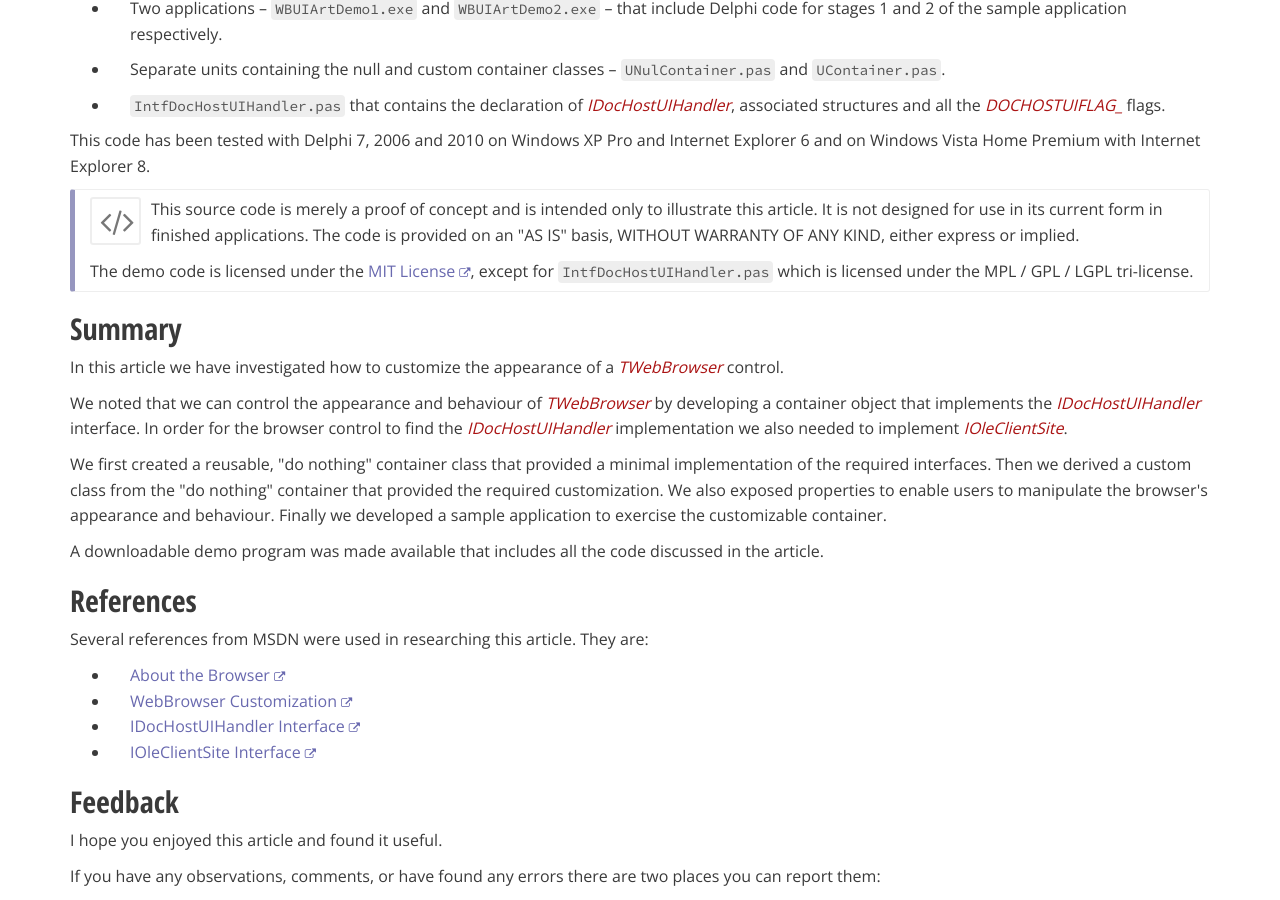
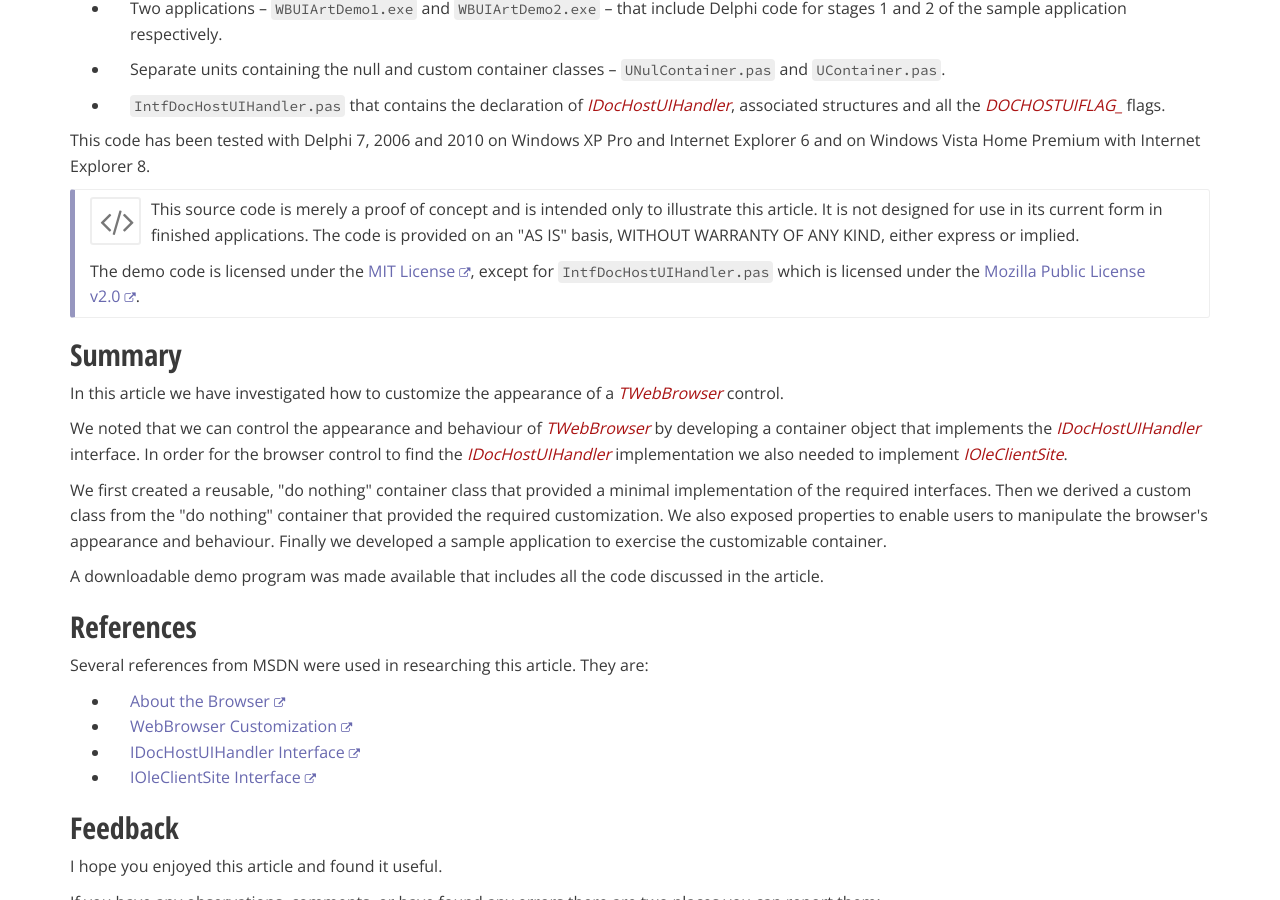
Before and after one commit to delphidabbler/delphidabbler.github.io, a Jekyll site: the page built from _articles/article-18.html, in a window 1280 px wide and 900 px high, scrolled down 16203 px. Built offline with Jekyll 4.4.1, drawn with Linux system fonts in a browser that asks for light colours; nearby versions of some CDN libraries; comment, search, counter and statistics services are not loaded.

Commit message:
Fix demo code licensing error in article-18

```diff
--- a/_articles/article-18.html
+++ b/_articles/article-18.html
@@ -2058,7 +2058,7 @@ redirect_from:
             <span class="fa fa-code fa-x-pad-right fa-2x fa-pull-left fa-border text-muted"></span>This source code is merely a proof of concept and is intended only to illustrate this article. It is not designed for use in its current form in finished applications. The code is provided on an &quot;AS IS&quot; basis, WITHOUT WARRANTY OF ANY KIND, either express or implied.
         </p>
         <p>
-            The demo code is licensed under the <a href="https://github.com/delphidabbler/article-demos/blob/master/LICENSE.md">MIT License</a>, except for <code>IntfDocHostUIHandler.pas</code> which is licensed under the MPL / GPL / LGPL tri-license.
+            The demo code is licensed under the <a href="https://github.com/delphidabbler/article-demos/blob/master/LICENSE.md">MIT License</a>, except for <code>IntfDocHostUIHandler.pas</code> which is licensed under the <a href="https://www.mozilla.org/en-US/MPL/2.0/">Mozilla Public License v2.0</a>.
         </p>
     </div>
 
```
